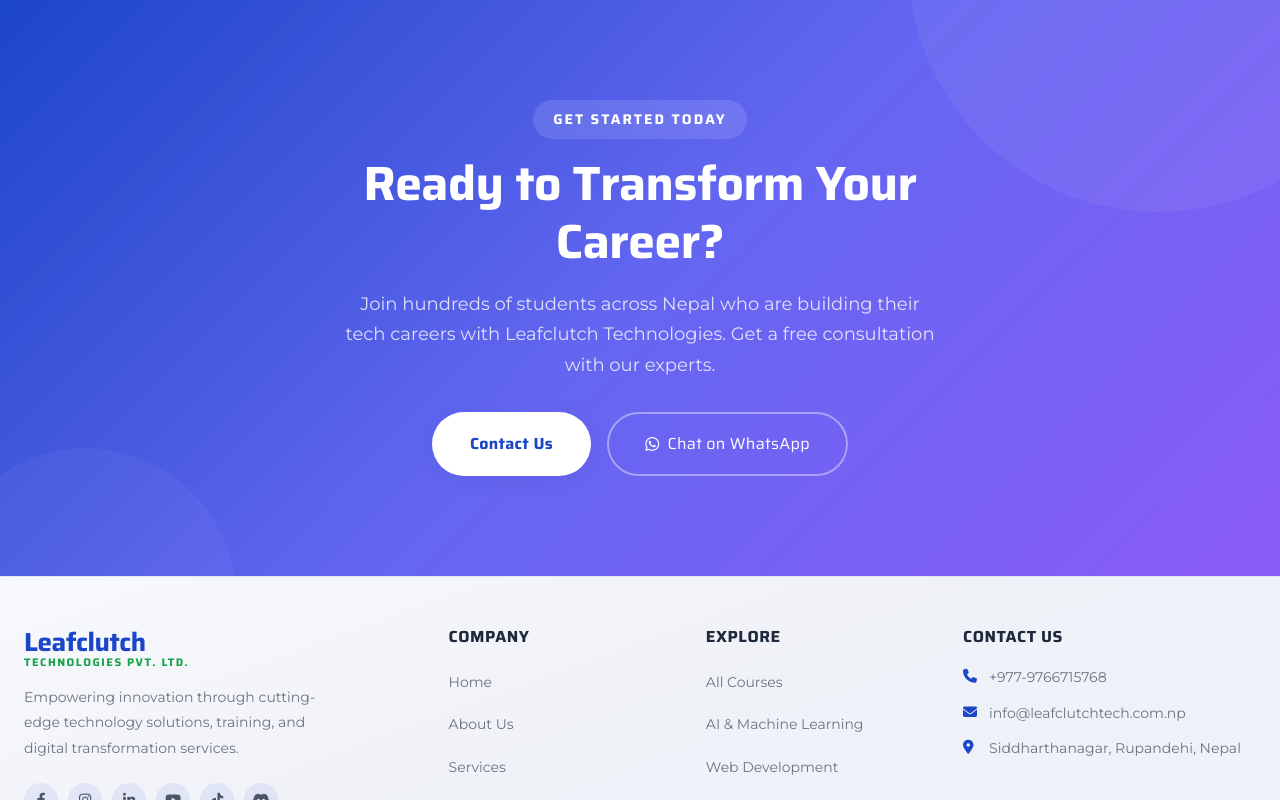
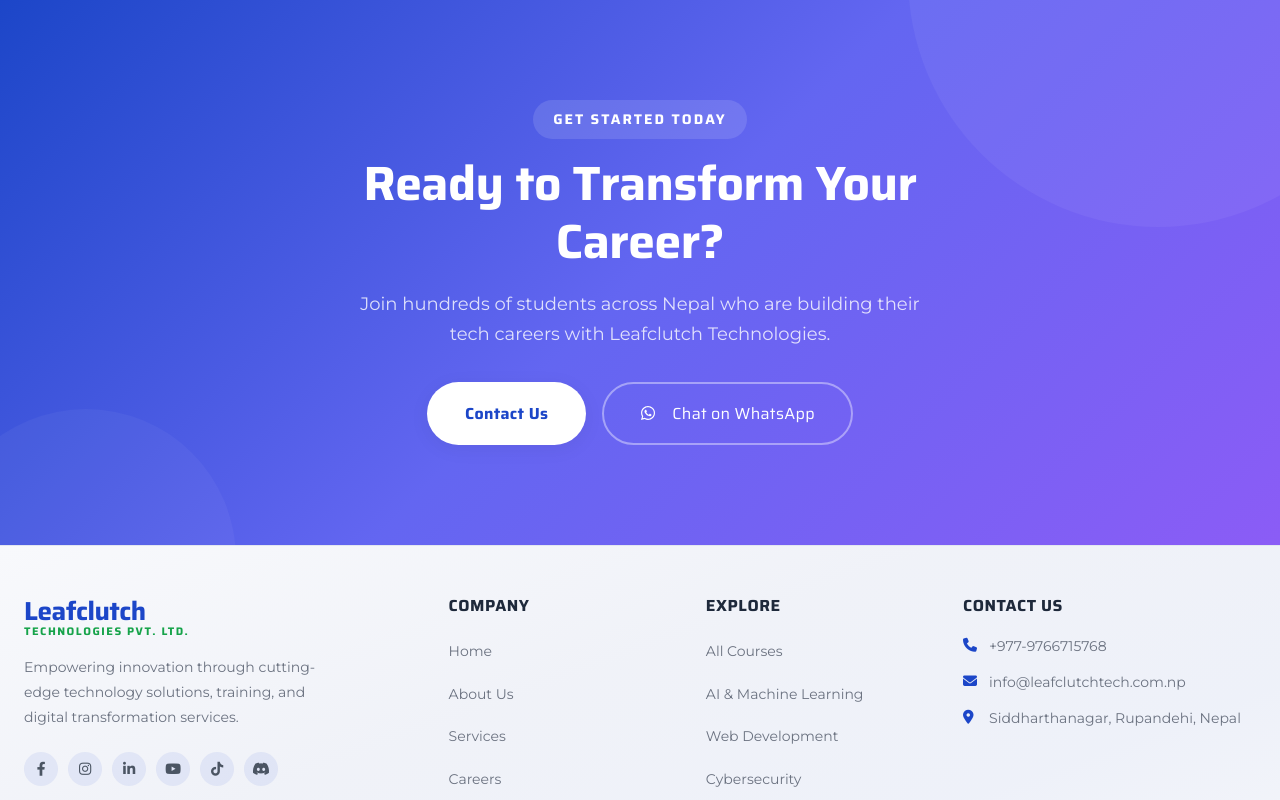
Before and after one commit to PreshaShrestha4/Leafclutch-react-clone, a React (Create React App) app: page / in a window 1280 px wide. Shown: the part 7103-7903 px from the top of the page. Built offline with nearby package versions, Linux system fonts and the light colour scheme.

Commit message:
Added CTA SEction

```diff
--- a/src/components/CTASection.js
+++ b/src/components/CTASection.js
@@ -1,3 +1,6 @@
+import React from "react";
+import { FaWhatsapp } from "react-icons/fa";
+
 function CTASection() {
   return (
     <section className="cta" id="cta">
@@ -11,20 +14,22 @@
           </h2>
           <p className="section-desc section-desc--light">
             Join hundreds of students across Nepal who are building their tech
-            careers with Leafclutch Technologies. Get a free consultation with
-            our experts.
+            careers with Leafclutch Technologies.
           </p>
+
           <div className="cta-buttons">
-            <a href="contact.html" className="btn btn-white">
+            <a href="/contact" className="btn btn-white">
               Contact Us
             </a>
+
             <a
               href="https://api.whatsapp.com/send/?phone=9779766715768&text=Hi%21+I%27m+interested+in+your+services.&type=phone_number&app_absent=0"
               className="btn btn-outline-light"
               target="_blank"
               rel="noopener noreferrer"
             >
-              <i className="fab fa-whatsapp"></i> Chat on WhatsApp
+              <FaWhatsapp style={{ marginRight: "8px" }} />
+              Chat on WhatsApp
             </a>
           </div>
         </div>
```
